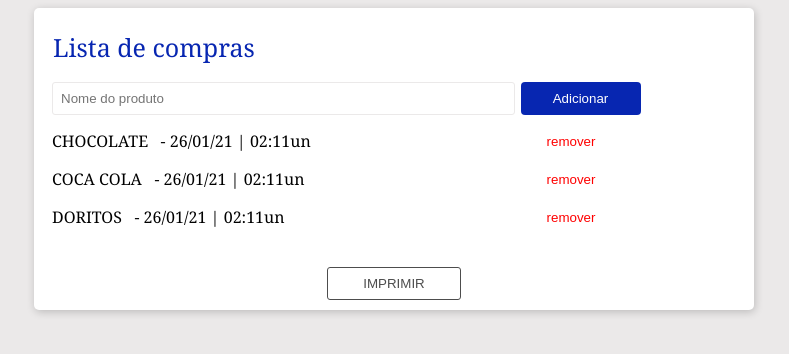
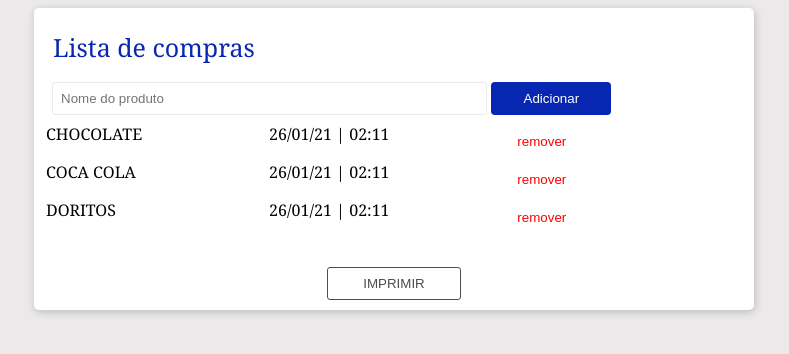
Before and after one commit to JhonathanRibeiro/lista-de-compras, an Angular app: page / in a window 1280 px wide. Shown: the top 354 px of the page, without its empty margins (246-1035 px from the left). Built offline with nearby package versions, Linux system fonts and the light colour scheme.

Commit message:
update compenent

```diff
--- a/src/app/app.component.html
+++ b/src/app/app.component.html
@@ -1,22 +1,15 @@
 <div class="container">
+   <div class="center">
     <table>
         <tr>
             <h1>{{title}}</h1>
         </tr>
         <tr class="header print">
             <td>
-        <input
-          type="text"
-          id="productName"
-          placeholder="Nome do produto"
-          maxlength="40"
-          #newProduct>
-          {{newProduct.focus() }}
+                <input type="text" id="productName" placeholder="Nome do produto" maxlength="40" #newProduct> {{newProduct.focus() }}
             </td>
             <td>
-          <button
-            class="btn-add-product"
-            (click)="addProduct(newProduct.value); newProduct.value=''">
+                <button class="btn-add-product" (click)="addProduct(newProduct.value); newProduct.value=''">
             Adicionar
           </button>
             </td>
@@ -31,16 +24,18 @@
         </tr>
 
         <tr *ngFor="let product of list" class="list-item">
-      <td>
-          {{product.name | uppercase}} &nbsp; -
-          <span>{{today | date:'d/MM/yy  |  HH:mm'}}</span>
-          <span>un</span>
-      </td>
+
+            <div class="w100">
+                <div class="sp-left">{{product.name | uppercase}} &nbsp;</div>
+                <div class="sp-right">{{today | date:'d/MM/yy  |  HH:mm'}}</div>
+            </div>
+
             <td>
                 <button (click)="delete(product)" class="print">remover</button>
             </td>
         </tr>
     </table>
+   </div>
     <div class="print btn-print">
         <button onclick="window.print()">
       imprimir
--- a/src/assets/main.css
+++ b/src/assets/main.css
@@ -97,3 +97,13 @@ button:hover {
     background: #dddd;
     color: black;
 }
+.sp-left {
+    width: 51%;
+    display: inline-flex;
+}
+.sp-right {
+    display: inline;
+}
+.w100 {
+    width: 100%;
+}
--- a/src/assets/media.css
+++ b/src/assets/media.css
@@ -5,5 +5,4 @@
     }
     .print {display: none;}
     .list-item { text-align: center;}
-
 }
```
Lines whose indentation alone changed are shown as unchanged.
